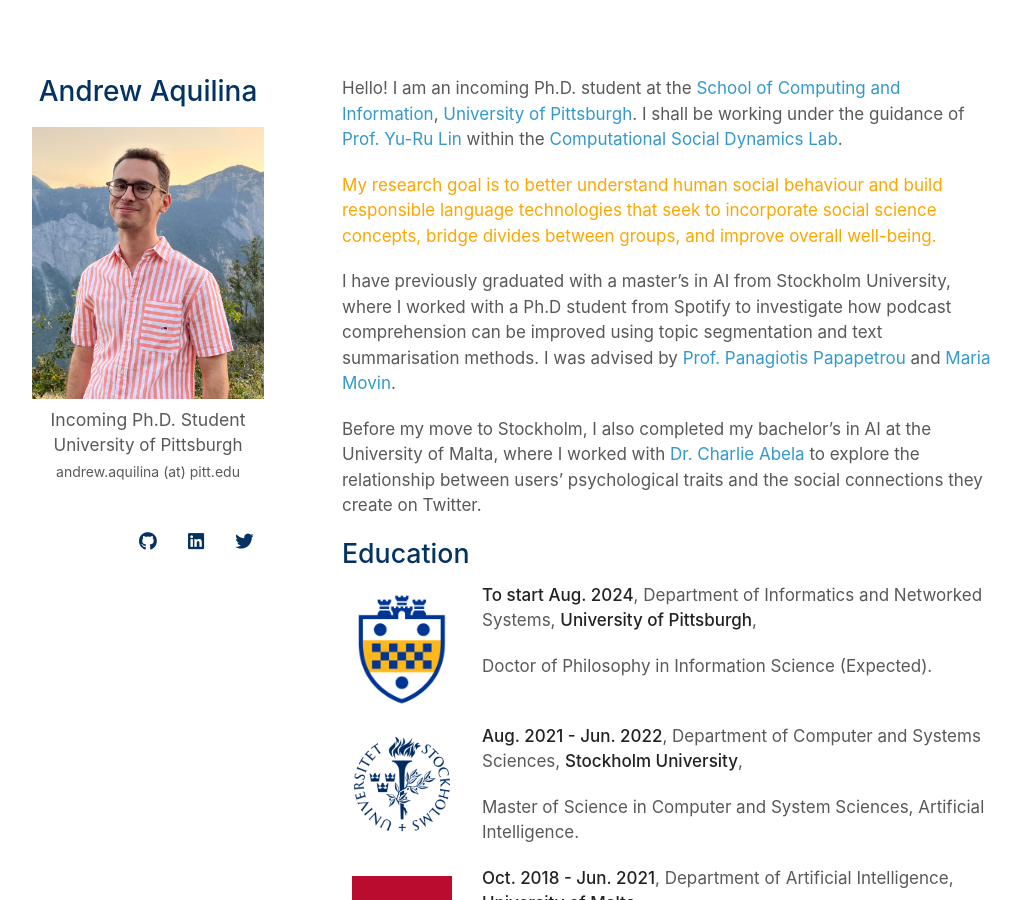
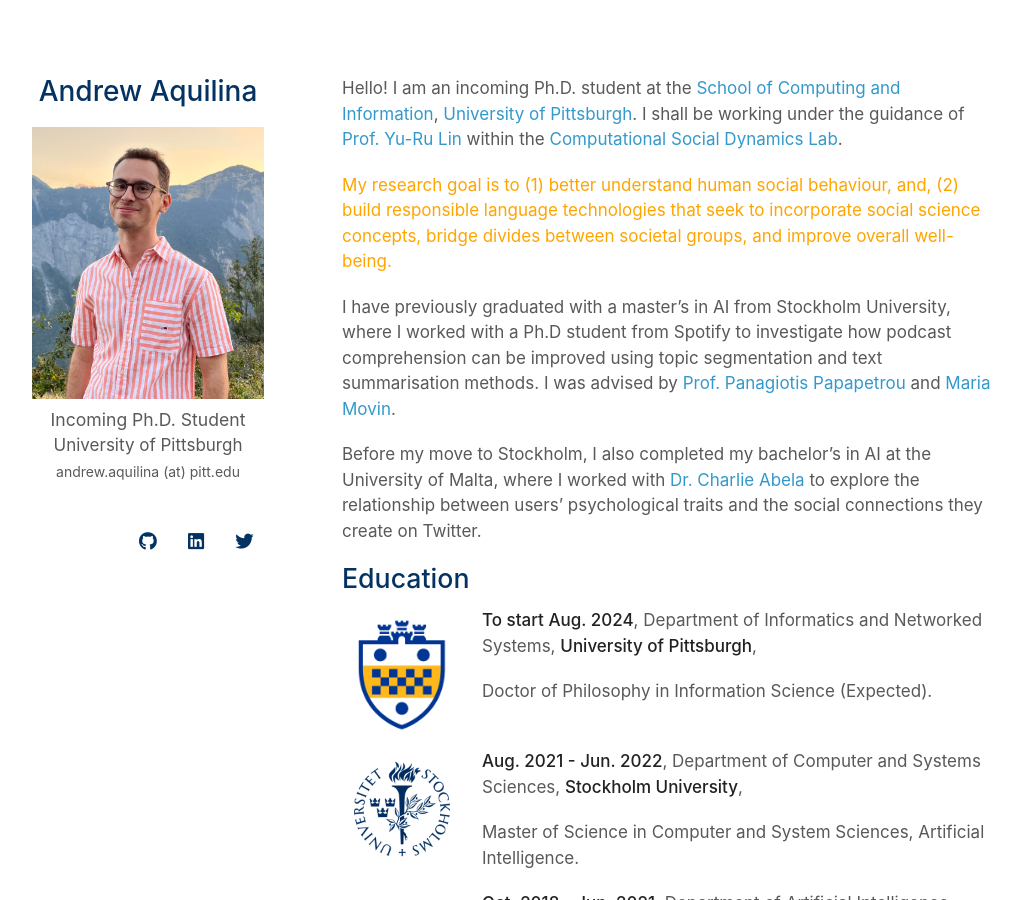
Before and after one commit to andaqu/andaqu.github.io, a Jekyll site: the page built from index.md, in a window 1280 px wide and 900 px high. Shown: the whole window, without its empty margins (128-1149 px from the left). Built offline with Jekyll 4.4.1, drawn with Linux system fonts in a browser that asks for light colours; nearby versions of some CDN libraries; a style sheet for code colours, icons or effects is not loaded.

Commit message:
Update index.md

```diff
--- a/index.md
+++ b/index.md
@@ -4,7 +4,7 @@ layout: homepage
 
 Hello! I am an incoming Ph.D. student at the [School of Computing and Information](https://www.sci.pitt.edu/), [University of Pittsburgh](https://pitt.edu/). I shall be working under the guidance of [Prof. Yu-Ru Lin](http://www.yurulin.com/) within the [Computational Social Dynamics Lab](https://picsolab.github.io/).
 
-<span style="color:orange;">My research goal is to better understand human social behaviour and build responsible language technologies that seek to incorporate social science concepts, bridge divides between groups, and improve overall well-being.</span>
+<span style="color:orange;">My research goal is to (1) better understand human social behaviour, and, (2) build responsible language technologies that seek to incorporate social science concepts, bridge divides between societal groups, and improve overall well-being.</span>
 
 I have previously graduated with a master’s in AI from Stockholm University, where I worked with a Ph.D student from Spotify to investigate how podcast comprehension can be improved using topic segmentation and text summarisation methods. I was advised by [Prof. Panagiotis Papapetrou](https://papapetrou.blogs.dsv.su.se/) and [Maria Movin](https://www.linkedin.com/in/mariamovin).
 
```
